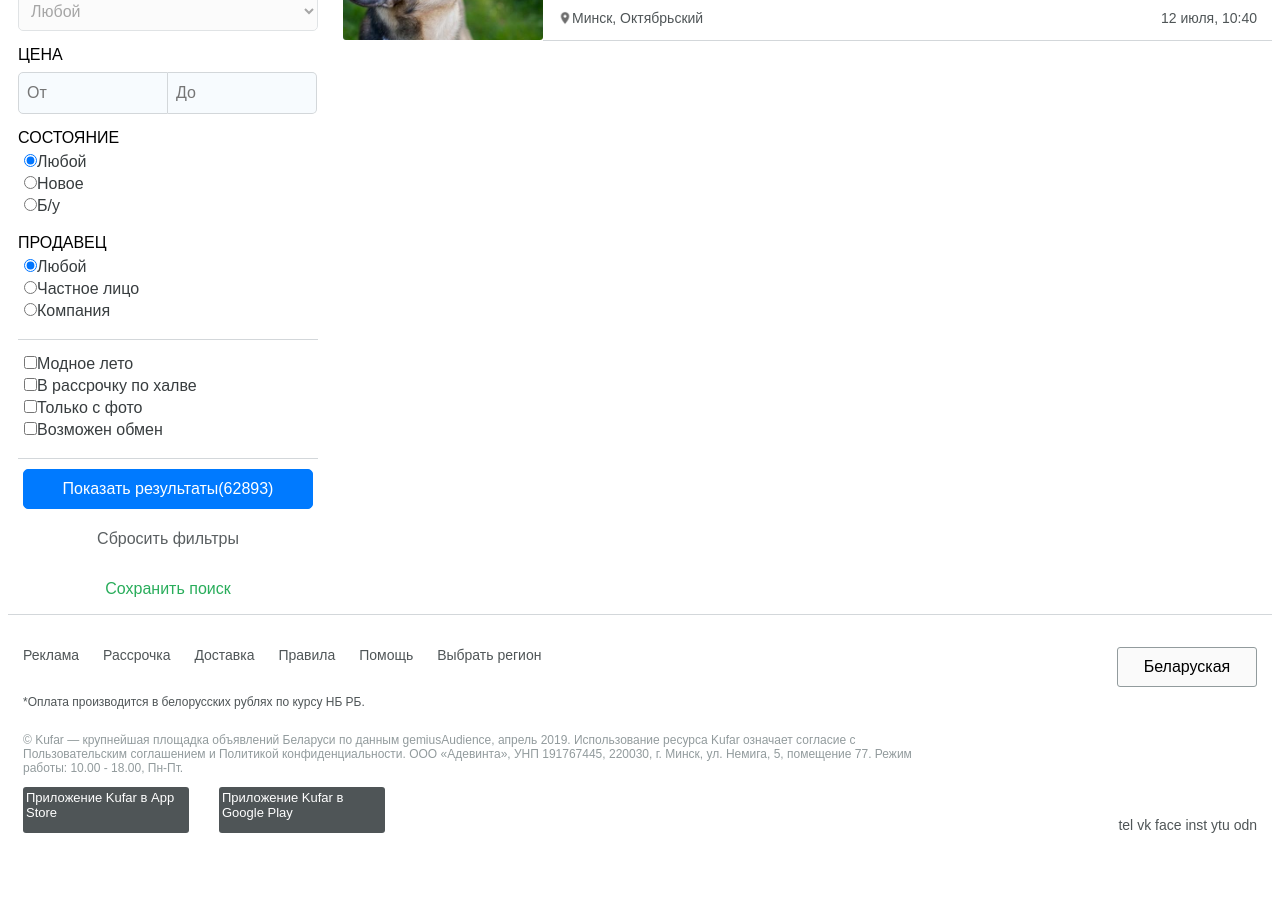
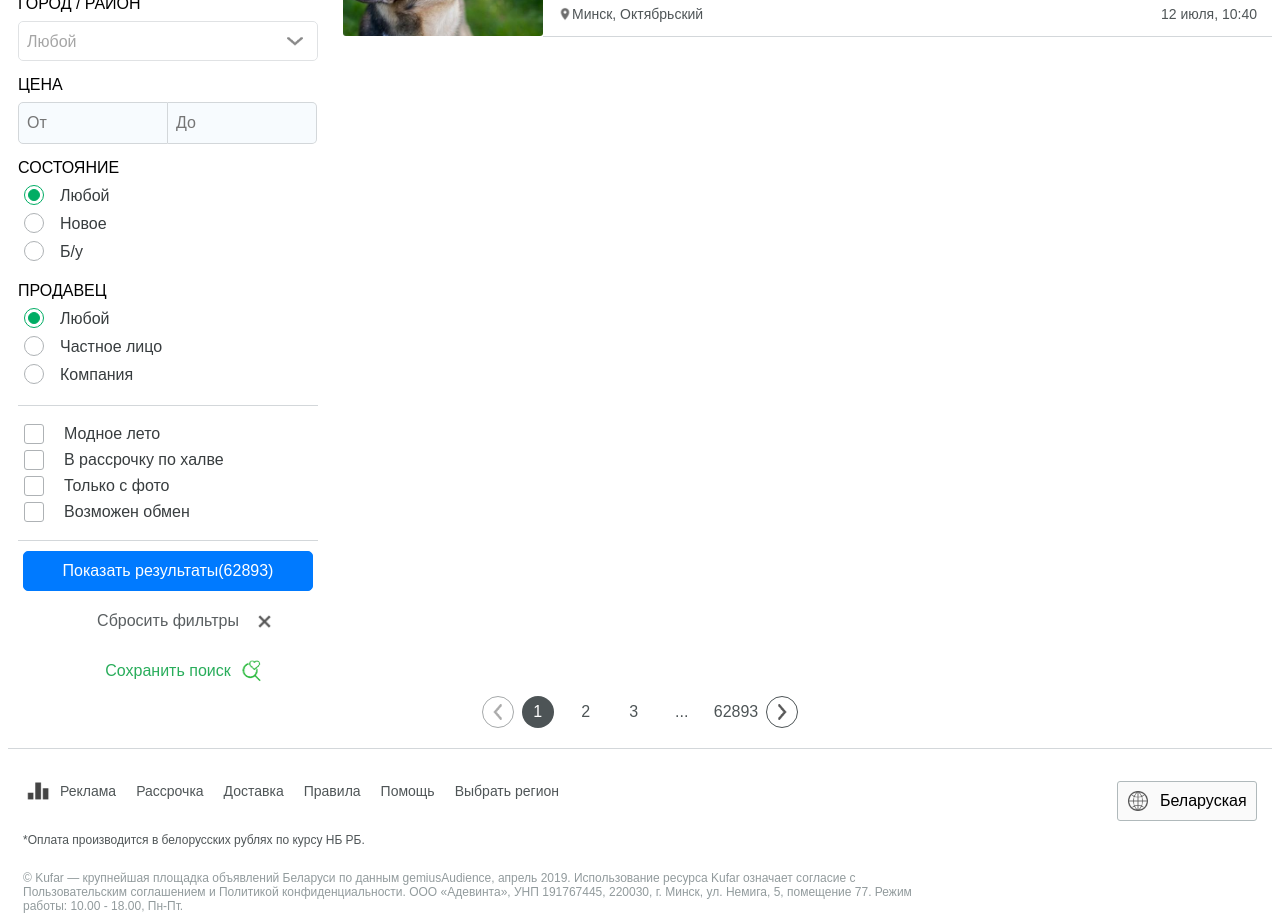
Before and after one commit to PupS1k/Kufar-project, a plain HTML site: page index.html in a window 1280 px wide. Shown: the part 723-1645 px from the top of the page. Before the commit the page ends 1596 px from the top, so only its background shows below. Drawn offline with Linux system fonts and the light colour scheme.

Commit message:
style is almost finished

```diff
--- a/index.html
+++ b/index.html
@@ -14,7 +14,7 @@
                 alt="Logo Kufar"
         />
         <div class="searchField">
-                    <label for="searchInput">
+            <label for="searchInput" tabindex="0">
                 <img src="images/search.png" alt="Search">
             </label>
             <input id="searchInput" type="text" placeholder="Товар, услуга">
@@ -39,8 +39,9 @@
         <img src="images/lines.png" alt="Lines"/>
         Категории
     </button>
+    <div class="scrollPanel">
         <a>
-<!--                img-->
+            <img src="images/shirt.png" alt="Shirt"/>
             Модное лето</a>
         <a>Техника с доставкой</a>
         <a>Телефоны</a>
@@ -48,24 +49,31 @@
         <a>Легковые авто</a>
         <a>Велосипеды</a>
         <a>Работа</a>
-            <!--        other categories-->
+        <!--        <a>Платья</a>-->
+        <!--        <a>Строительный инструмент</a>-->
+        <!--        <a>Садовая техника</a>-->
+        <!--        <a>Запчасти,расходники</a>-->
+        <!--        <a>Коляски</a>-->
+        <!--        <a>Диваны</a>-->
+        <!--        <a>Холодильники</a>-->
+    </div>
 </nav>
 <div class="infoContainer">
     <div class="headline">
         <p>Kufar - площадка объявлений в Беларуси</p>
         <p>Объявлений: 2071428</p>
     </div>
+    <div class="sortingsContainer">
         <select>
-                <option>
-                    По дате
-                </option>
-                <option>
-                  По цене <!--  arrow up-->
-                </option>
-                <option>
-                    По цене <!--  arrow down-->
-                </option>
+            <option>По дате</option>
+            <option>По цене ↑</option>
+            <option>По цене ↓</option>
         </select>
+        <button>
+            <img src="images/square4.png" alt="Square">
+        </button>
+    </div>
+
     <!--            img switch-->
 </div>
 <div class="mainPage">
@@ -118,22 +126,42 @@
             </div>
             <label>СОСТОЯНИЕ</label>
             <div class="stateFilters">
-                        <label><input type="radio"  checked name="state">Любой</label>
-                        <label><input type="radio" name="state">Новое</label>
-                        <label><input type="radio" name="state">Б/у</label>
+                <label><input type="radio" checked name="state">
+                    <div class="iconRadio"></div>
+                    Любой</label>
+                <label><input type="radio" name="state">
+                    <div class="iconRadio"></div>
+                    Новое</label>
+                <label><input type="radio" name="state">
+                    <div class="iconRadio"></div>
+                    Б/у</label>
             </div>
             <label>ПРОДАВЕЦ</label>
             <div class="sellerFilters">
-                        <label><input type="radio" checked name="seller">Любой</label>
-                        <label><input type="radio" name="seller">Частное лицо</label>
-                        <label><input type="radio" name="seller">Компания</label>
+                <label><input type="radio" checked name="seller">
+                    <div class="iconRadio"></div>
+                    Любой</label>
+                <label><input type="radio" name="seller">
+                    <div class="iconRadio"></div>
+                    Частное лицо</label>
+                <label><input type="radio" name="seller">
+                    <div class="iconRadio"></div>
+                    Компания</label>
             </div>
         </div>
         <div class="mode">
-                    <label><input type="checkbox" value="fSummer">Модное лето</label>
-                    <label><input type="checkbox" value="halva">В рассрочку по халве</label>
-                    <label><input type="checkbox" value="withPhoto">Только с фото</label>
-                    <label><input type="checkbox" value="exchange">Возможен обмен</label>
+            <label><input type="checkbox" value="fSummer">
+                <div class="icon"></div>
+                Модное лето</label>
+            <label><input type="checkbox" value="halva">
+                <div class="icon"></div>
+                В рассрочку по халве</label>
+            <label><input type="checkbox" value="withPhoto">
+                <div class="icon"></div>
+                Только с фото</label>
+            <label><input type="checkbox" value="exchange">
+                <div class="icon"></div>
+                Возможен обмен</label>
         </div>
         <button class="showResult">Показать результаты(62893)</button>
         <button class="resetFilters">Сбросить фильтры</button>
@@ -206,17 +234,24 @@
             </div>
         </div>
         <div>
-                    <!--            pagination-->
         </div>
         <!--            ....-->
     </div>
 </div>
-
+<div class="pagination">
+    <button class="previous" disabled></button>
+    <div>1</div>
+    <div>2</div>
+    <div>3</div>
+    <div class="dis">...</div>
+    <div>62893</div>
+    <button class="next"></button>
+</div>
 
 <footer>
     <div class="infoFooter">
         <div class="otherLinks">
-                    <a>Реклама</a>
+            <a><img src="images/gistogram.png" alt="Gistogram">Реклама</a>
             <a>Рассрочка</a>
             <a>Доставка</a>
             <a>Правила</a>
@@ -229,19 +264,29 @@
             Политикой конфиденциальности. ООО «Адевинта», УНП 191767445, 220030, г. Минск, ул. Немига, 5,
             помещение 77. Режим работы: 10.00 - 18.00, Пн-Пт.</p>
         <div class="linkApp">
-                    <a><div>Приложение Kufar в App Store</div></a>
-                    <a><div>Приложение Kufar в Google Play</div></a>
+            <a>
+                <div>
+                    <img src="images/apple.png" alt="Apple">
+                    <div>Приложение Kufar в App Store</div>
+                </div>
+            </a>
+            <a>
+                <div>
+                    <img src="images/googlePlay.png" alt="Google Play">
+                    <div>Приложение Kufar в Google Play</div>
+                </div>
+            </a>
         </div>
     </div>
     <div class="linksFooter">
-                <button>Беларуская</button>
+        <button><img src="images/earth.png" alt="Earth">Беларуская</button>
         <div class="links">
-                    <a>tel</a>
-                    <a>vk</a>
-                    <a>face</a>
-                    <a>inst</a>
-                    <a>ytu</a>
-                    <a>odn</a>
+            <a><img src="images/telegram.png" alt="Telegram"></a>
+            <a><img src="images/vk.png" alt="Vk"></a>
+            <a><img src="images/facebook.png" alt="Facebook"></a>
+            <a><img src="images/instagram.png" alt="Instagram"></a>
+            <a><img src="images/youtube.png" alt="Youtube"></a>
+            <a><img src="images/odnoklassniki.png" alt="Odnoklassniki"></a>
         </div>
     </div>
 </footer>
--- a/style.css
+++ b/style.css
@@ -10,9 +10,80 @@ header{
     border-bottom: solid 1px #d3d7da;
     width: 100%;
     position: fixed;
+    z-index: 3;
 }
-button, a{
+button, a, .icon, .iconRadio{
     cursor: pointer;
+}
+input[type="radio"], input[type="checkbox"]{
+    appearance: none;
+    -webkit-appearance: none;
+}
+.stateFilters label, .sellerFilters label, .mode label{
+    display: flex;
+    align-items: baseline;
+    position: relative;
+    margin: 2px 0;
+}
+.mode label{
+    align-items: center;
+    margin: 3px 0;
+}
+.iconRadio, .icon{
+    margin-right: 20px;
+}
+.icon:before, .iconRadio:before{
+    content: '';
+    display: block;
+    width: 18px;
+    height: 18px;
+    border: #aeb2b5 solid 1px;
+    position: absolute;
+    z-index: 0;
+}
+.icon:after, .iconRadio:after{
+    content: '';
+    display: block;
+    border: #00ad64 solid 1px;
+    opacity: 0;
+    z-index: 1;
+}
+.icon:before{
+    border-radius: 3px;
+}
+.iconRadio:before{
+    border-radius: 50%;
+}
+.icon:after{
+    width: 18px;
+    height: 18px;
+    border-radius: 3px;
+    background: #00ad64 url(images/checkbox.png) no-repeat center;
+    background-size: 15px 15px;
+}
+.iconRadio:after{
+    margin: 4px 0 0 4px;
+    width: 10px;
+    height: 10px;
+    border-radius: 50%;
+    background-color: #00ad64;
+}
+
+input[type="radio"]:checked + .iconRadio:before{
+    border: #00ad64 solid 1px;
+}
+input[type="checkbox"]:checked + .icon:before{
+    border: #00ad64 solid 1px;
+}
+input[type="radio"]:checked + .iconRadio:after{
+    opacity: 1;
+}
+input[type="checkbox"]:checked + .icon:after{
+    opacity: 1;
+}
+.icon + div, .icon + div{
+    margin-left: 17px;
+    width: 200px;
 }
 .leftHeader, .rightHeader, .searchField{
     display: flex;
@@ -35,18 +106,25 @@ button, a{
     box-shadow: 0 0 2px  #b6babd;
     outline: none;
 }
-label > img{
+
+.searchField img{
     width: 32px;
     height: 32px;
+    outline: none;
+}
+.searchField img:hover{
+    border: none;
+    outline:none;
 }
 #searchInput{
     width:100%;
     height: 35px;
     font-size: 16px;
-    border: none;
+    border: 0 solid;
+    caret-color: #00ad64;
     outline: none;
 }
-#searchInput.focus + .searchField{
+.searchField:focus-within{
     border: 1px solid #2abf69;
 }
 #searchInput::placeholder{
@@ -56,6 +134,7 @@ label > img{
 .map{
     display: flex;
     align-items: center;
+    width: 160px;
     outline: none;
     border: none;
     font-size: 16px;
@@ -63,8 +142,8 @@ label > img{
     background: none;
 }
 .map > img{
-    width: 25px;
-    height: 25px;
+    width: 23px;
+    height: 23px;
 }
 .ad, .logIn{
     margin-right: 25px;
@@ -98,11 +177,20 @@ label > img{
 
 .navigation{
     display: flex;
-    justify-content: space-between;
+    align-items: center;
     padding: 80px 0 10px 0;
     border-bottom: solid 1px #d3d7da;
     color: #5a5f61;
     font-size: 18px;
+}
+.scrollPanel{
+    margin-left: 20px;
+    width: auto;
+    display: flex;
+    align-items: center;
+    justify-content: space-between;
+    flex: 1;
+    /*overflow-x: auto;*/
 }
 .navigation > button > img{
     width: 30px;
@@ -122,10 +210,19 @@ label > img{
     border: none;
     outline: none;
 }
-.navigation > a:last-child{
+.navigation  a{
+    display: flex;
+    align-items: center;
+}
+.navigation  a img{
+    margin-right: 3px;
+    width: 21px;
+    height: 18px;
+}
+.navigation  a:last-child{
     margin-right: 20px;
 }
-.navigation > a:hover, .navigationFilters > a:hover{
+.navigation  a:hover, .navigationFilters > a:hover{
     color: #29ad5b;
 }
 
@@ -135,16 +232,48 @@ label > img{
     align-items: center;
     justify-content: space-between;
 }
+
+
+
+.sortingsContainer select{
+    width: 160px;
+    border-radius: 4px;
+    border: solid 1px #bbbfc2;
+    height: 40px;
+    font-size: 16px;
+    outline: none;
+    -webkit-appearance: none;
+    -moz-appearance: none;
+    -ms-appearance: none;
+    appearance: none;
+    background: url(images/linesSelect.png) no-repeat 6% center,
+    url(images/arrow.png) no-repeat 90% center;
+    background-size: 40px 30px, auto;
+    padding-left: 50px;
+}
+.sortingsContainer{
+    display: flex;
+    align-items: center;
+}
+.sortingsContainer button{
+    background: none;
+    border: none;
+    outline: none;
+    margin-left: 15px;
+}
+.sortingsContainer button > img{
+    width: 25px;
+    height: 25px;;
+}
 .headline > p:first-child{
     font-size: 22px;
     font-weight: bold;
     color: #3a3f41;
 }
 .headline > p:last-child{
-    font-size: 15px;
+    font-size: 13px;
     color:#7f8386;
 }
-
 .filtersContainer{
     display: flex;
     color: #383d3f;
@@ -174,7 +303,7 @@ label > img{
     border-bottom: solid 1px #d3d7da;
 }
 .navigationFilters > a{
-    margin-bottom: 2px;
+    padding: 2px 0;
 }
 .navigationFilters > a:first-child{
     margin: 8px 0;
@@ -189,6 +318,11 @@ label > img{
     padding: 0 8px;
     font-size: 16px;
     outline: none;
+    -webkit-appearance: none;
+    -moz-appearance: none;
+    -ms-appearance: none;
+    appearance: none;
+    background: url(images/arrow.png) no-repeat 95% center;
 }
 .priceFilters{
     display: flex;
@@ -243,8 +377,14 @@ label > img{
     color: #5a5f61;
     border: none;
 }
+.resetFilters{
+    background: url(images/plusReset.png) no-repeat 85% center ;
+    background-size: 15px 15px;
+}
 .saveSearch{
     color: #29ad5b;
+    background: url(images/like.png) no-repeat 83% center ;
+    background-size: 35px 32px;
 }
 
 .mainPage{
@@ -317,10 +457,24 @@ footer{
     flex-direction: column;
 }
 .otherLinks{
+    display: flex;
+    align-items: center;
     margin-bottom: 20px;
+}
+.otherLinks > a:first-child{
+    display: flex;
+    align-items: center;
+}
+.otherLinks img{
+    width: 30px;
+    height: 20px;
+    margin-right: 7px;
 }
 .otherLinks > a{
     margin-right:20px;
+}
+.otherLinks > a:hover{
+    color: #29ad5b;
 }
 .infoFooter > p{
     font-size: 12px;
@@ -332,15 +486,26 @@ footer{
 .linkApp{
     display: flex;
 }
-.linkApp > a > div{
-    width: 160px;
+.linkApp img{
+    width: 24px;
+    height: 27px;
+    margin-right: 15px;
+}
+.linkApp a > div{
+    display: flex;
+    align-items: center;
+    justify-content: space-between;
+    width: auto;
     padding: 3px 3px;
     font-size: 13px;
     border-radius: 3px;
-    background-color: #4f5557;
+    background-color: rgb(92,104, 113);
     color: white;
     height: 40px;
-    margin-right: 30px;
+    margin-right: 20px;
+}
+.linkApp div > div{
+    width: 140px;
 }
 .linksFooter{
     display: flex;
@@ -349,10 +514,69 @@ footer{
     align-items: flex-end;
 }
 .linksFooter > button{
+    display: flex;
+    align-items: center;
     font-size: 16px;
     border-radius: 3px;
     background-color: #fafafa;
     width: 140px;
     height: 40px;
-    border: solid 1px #929b9d;
+    border: solid 1px #b0b9bb;
 }
+.linksFooter > button img{
+    width: 20px;
+    height: 20px;
+    margin: 0 12px 0 4px;
+}
+.links a{
+    margin: 0 5px;
+}
+.links img{
+    width: 32px;
+    height: 32px;
+}
+.pagination{
+    cursor: pointer;
+    display: flex;
+    align-items: center;
+    justify-content: center;
+    font-size: 16px;
+    margin-bottom: 20px;
+}
+.pagination div{
+    display: flex;
+    align-items: center;
+    justify-content: center;
+    color: #4d5456;
+    min-width: 32px;
+    height: 32px;
+    border-radius: 30px;
+    margin: 0 8px;
+    outline:none;
+}
+.pagination div:hover{
+     background-color: #d6dfe1;
+ }
+.pagination div:nth-child(2){
+    background-color: #4d5456;
+    color: white;
+}
+
+.pagination button{
+    width: 32px;
+    height: 32px;
+    border-radius: 50%;
+    border: 1px solid #4d5456;
+    background: url(images/arrow.png) no-repeat center;
+    outline:none;
+}
+.pagination button:hover:not([disabled]){
+    background-color: #bfbcb7;
+}
+.previous{
+    opacity: 0.5;
+    transform: rotate(90deg);
+}
+.next{
+    transform: rotate(270deg);
+}
```
Also changed, not shown: images/apple.png (added), images/arrow.png (added), images/checkbox.png (added), images/earth.png (added), images/facebook.png (added), images/gistogram.png (added), images/googlePlay.png (added), images/instagram.png (added), images/like.png (added), images/lines.png, images/linesSelect.png (added), images/odnoklassniki.png (added), images/plusReset.png (added), images/shirt.png (added), 4 more files. Lines whose indentation alone changed are shown as unchanged.
